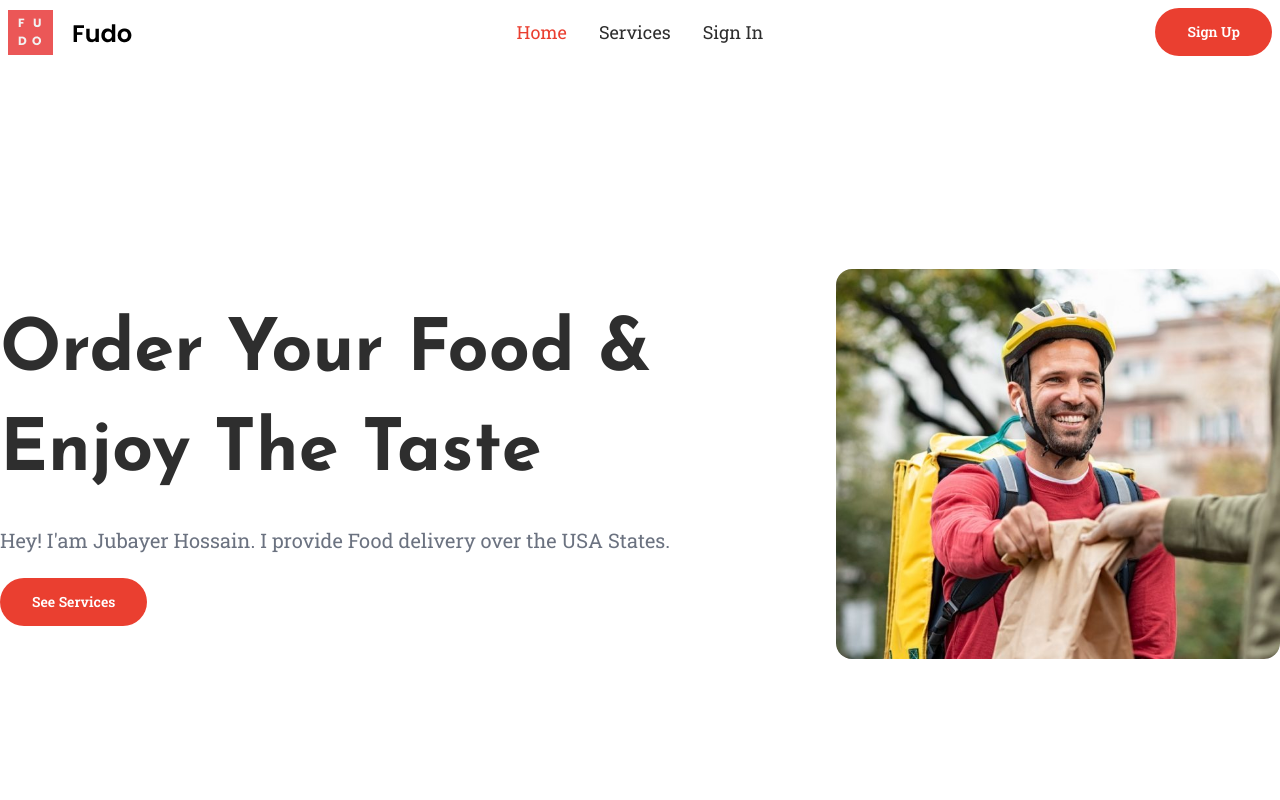
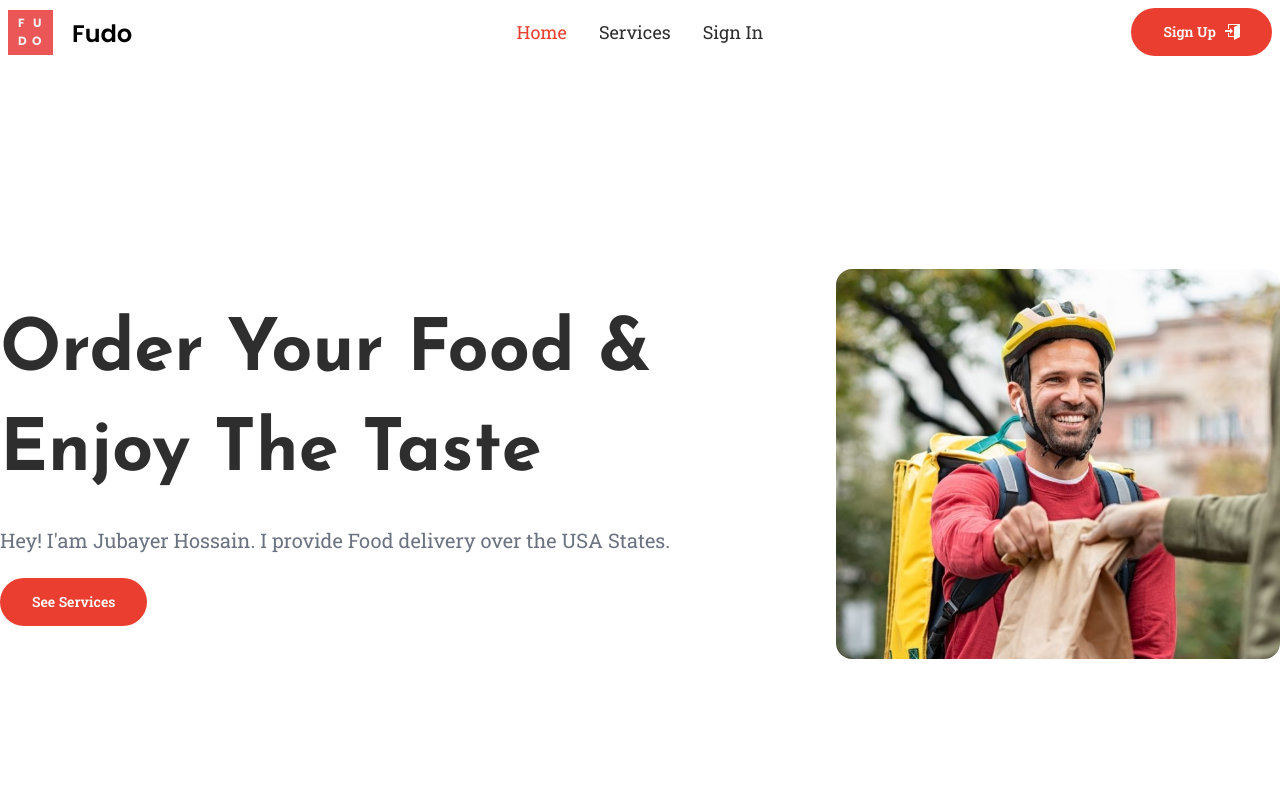
Before and after one commit to JubayerP/fudo-client, a React (Create React App) app: page / in a window 1280 px wide. Shown: the top 800 px of the page. Built offline with nearby package versions, Linux system fonts and the light colour scheme; no server answers.

Commit message:
icons added

```diff
--- a/src/Pages/Shared/Navbar/Navbar.js
+++ b/src/Pages/Shared/Navbar/Navbar.js
@@ -2,6 +2,7 @@ import React, { useContext } from 'react';
 import { Link, NavLink } from 'react-router-dom';
 import logo from '../../../assets/logo.png';
 import { AuthContext } from '../../../context/AuthProvider';
+import { ImEnter, ImExit } from 'react-icons/im'
 
 const Navbar = () => {
   const { user, logOut } = useContext(AuthContext);
@@ -40,10 +41,10 @@ const Navbar = () => {
               <div className='tooltip tooltip-bottom tooltip-secondary' data-tip={user?.displayName}>
               <img src={user?.photoURL} alt="" className='w-10 h-10 rounded-full' />
               </div>
-              <button onClick={logOut} className="btn bg-primary hover:bg-primary border-0 px-8 rounded-full text-white capitalize">Sign Out</button>
+              <button onClick={logOut} className="btn bg-primary hover:bg-primary border-0 px-8 rounded-full text-white capitalize space-x-2"><span>Sign Out</span> <ImExit size={16}/></button>
             </div>
     : <Link to='/signup'>
-        <button className="btn bg-primary hover:bg-primary border-0 px-8 rounded-full text-white capitalize">Sign Up</button>
+        <button className="btn bg-primary hover:bg-primary border-0 px-8 rounded-full text-white capitalize space-x-2"><span>Sign Up</span> <ImEnter size={16}/></button>
     </Link>}
   </div>
 </div>
```
